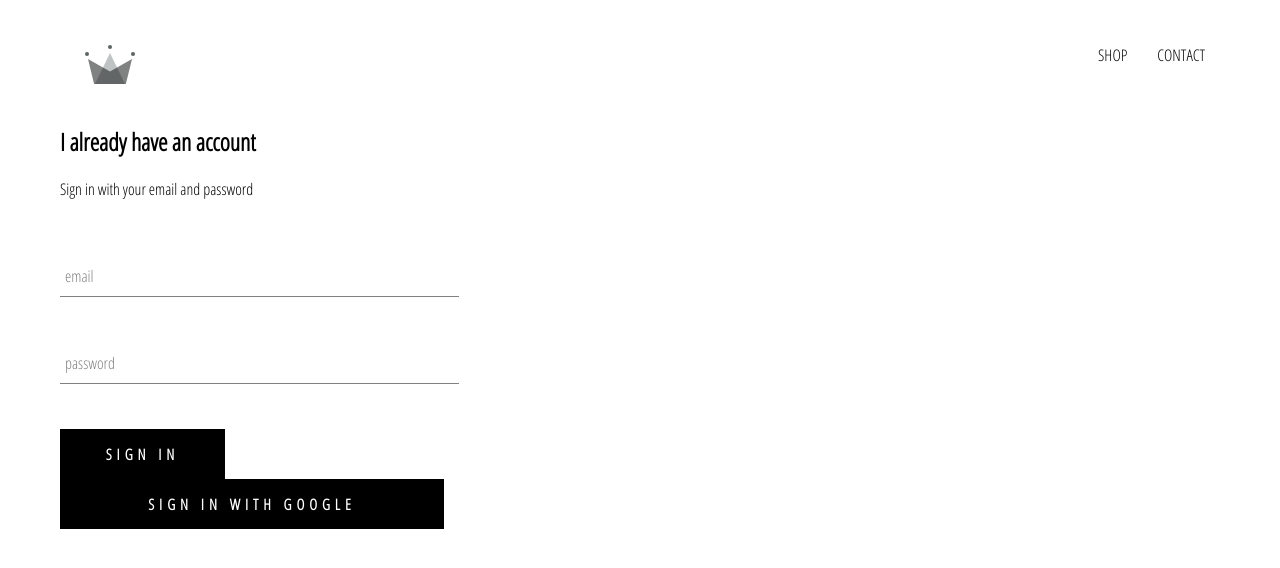
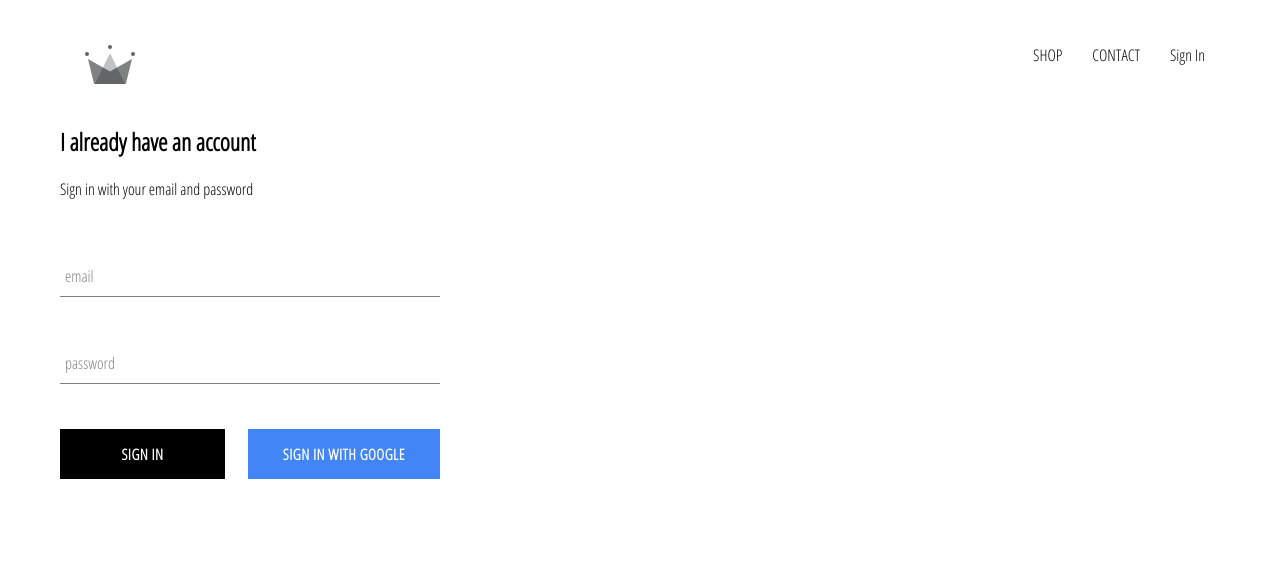
Before and after one commit to kamzh88/crwn-clothing, a React (Create React App) app: page /signin in a window 1280 px wide. Shown: the top 568 px of the page. Built offline with nearby package versions, Linux system fonts and the light colour scheme; no server answers.

Commit message:
integrated firebase into application, Sign in with Google

```diff
--- a/src/App.css
+++ b/src/App.css
@@ -7,3 +7,7 @@
   text-decoration: none;
   color: black;
 }
+
+* {
+  box-sizing: border-box;
+}
--- a/src/App.js
+++ b/src/App.js
@@ -14,7 +14,7 @@
     super();
 
     this.state = {
-      currentUser: null,
+      currentUser: null
     };
   }
 
@@ -34,7 +34,7 @@
   render() {
     return (
       <div>
-        <Header />
+        <Header currentUser={this.state.currentUser} />
         <Switch>
           <Route exact path="/" component={HomePage} />
           <Route path="/shop" component={ShopPage} />
--- a/src/components/custom-button/custom-button.component.jsx
+++ b/src/components/custom-button/custom-button.component.jsx
@@ -2,9 +2,12 @@
 
 import "./custom-button.styles.scss";
 
-const CustomButton = ({ children, ...otherProps }) => {
+const CustomButton = ({ children, isGoogleSignIn, ...otherProps }) => {
   return (
-    <button className="custom-button" {...otherProps}>
+    <button
+      className={` ${isGoogleSignIn ? "google-sign-in" : ""} custom-button `}
+      {...otherProps}
+    >
       {children}
     </button>
   );
--- a/src/components/custom-button/custom-button.styles.scss
+++ b/src/components/custom-button/custom-button.styles.scss
@@ -2,14 +2,14 @@
   min-width: 165px;
   width: auto;
   height: 50px;
-    letter-spacing: 05px;
+  letter-spacing: 0.5px;
   line-height: 50px;
   padding: 0 35px 0 35px;
   font-size: 15px;
   background-color: black;
   color: white;
   text-transform: uppercase;
-    font-family: 'Open Sans Condensed';
+  font-family: "Open Sans Condensed";
   font-weight: bolder;
   border: none;
   cursor: pointer;
@@ -19,4 +19,14 @@
     color: black;
     border: 1px solid black;
   }
+
+  &.google-sign-in {
+    background-color: #4285f4;
+    color: white;
+
+    &:hover {
+      background-color: #357ae8;
+      border: none;
     }
+  }
+}
--- a/src/components/header/header.component.jsx
+++ b/src/components/header/header.component.jsx
@@ -1,11 +1,13 @@
 import React from "react";
 import { Link } from "react-router-dom";
+
+import { auth } from "../../firebase/firebase.utils";
 
 import { ReactComponent as Logo } from "../../assets/crown.svg";
 
 import "./header.styles.scss";
 
-const Header = () => (
+const Header = ({ currentUser }) => (
   <div className="header">
     <Link className="logo-container" to="/">
       <Logo className="Logo" />
@@ -17,6 +19,15 @@
       <Link className="option" to="/shop">
         CONTACT
       </Link>
+      {currentUser ? (
+        <div className="option" onClick={() => auth.signOut()}>
+          Sign Out
+        </div>
+      ) : (
+        <Link className="option" to="/signin">
+          Sign In
+        </Link>
+      )}
     </div>
   </div>
 );
--- a/src/components/header/header.styles.scss
+++ b/src/components/header/header.styles.scss
@@ -20,6 +20,7 @@
 
     .option {
       padding: 10px 15px;
+      cursor: pointer;
     }
   }
 }
--- a/src/components/sign-in/sign-in.component.jsx
+++ b/src/components/sign-in/sign-in.component.jsx
@@ -51,11 +51,13 @@
             label="password"
             required
           />
-          <CustomButton type="submit">Sign In</CustomButton>
+          <div className="buttons">
+            <CustomButton type="submit">Sign In</CustomButton>
+            <CustomButton onClick={signInWithGoogle} isGoogleSignIn>
+              SIGN IN WITH GOOGLE
+            </CustomButton>
+          </div>
         </form>
-        <CustomButton onClick={signInWithGoogle}>
-          Sign in with Google
-        </CustomButton>
       </div>
     );
   }
--- a/src/components/sign-in/sign-in.styles.scss
+++ b/src/components/sign-in/sign-in.styles.scss
@@ -1,9 +1,14 @@
 .sign-in {
-    width: 30vw;
+    width: 380px;
     display: flex;
     flex-direction: column;
 
     .title{
         margin: 10px 0;
     }
+
+    .buttons {
+        display: flex;
+        justify-content: space-between;
+    }
 }
```
Lines whose indentation alone changed are shown as unchanged.
